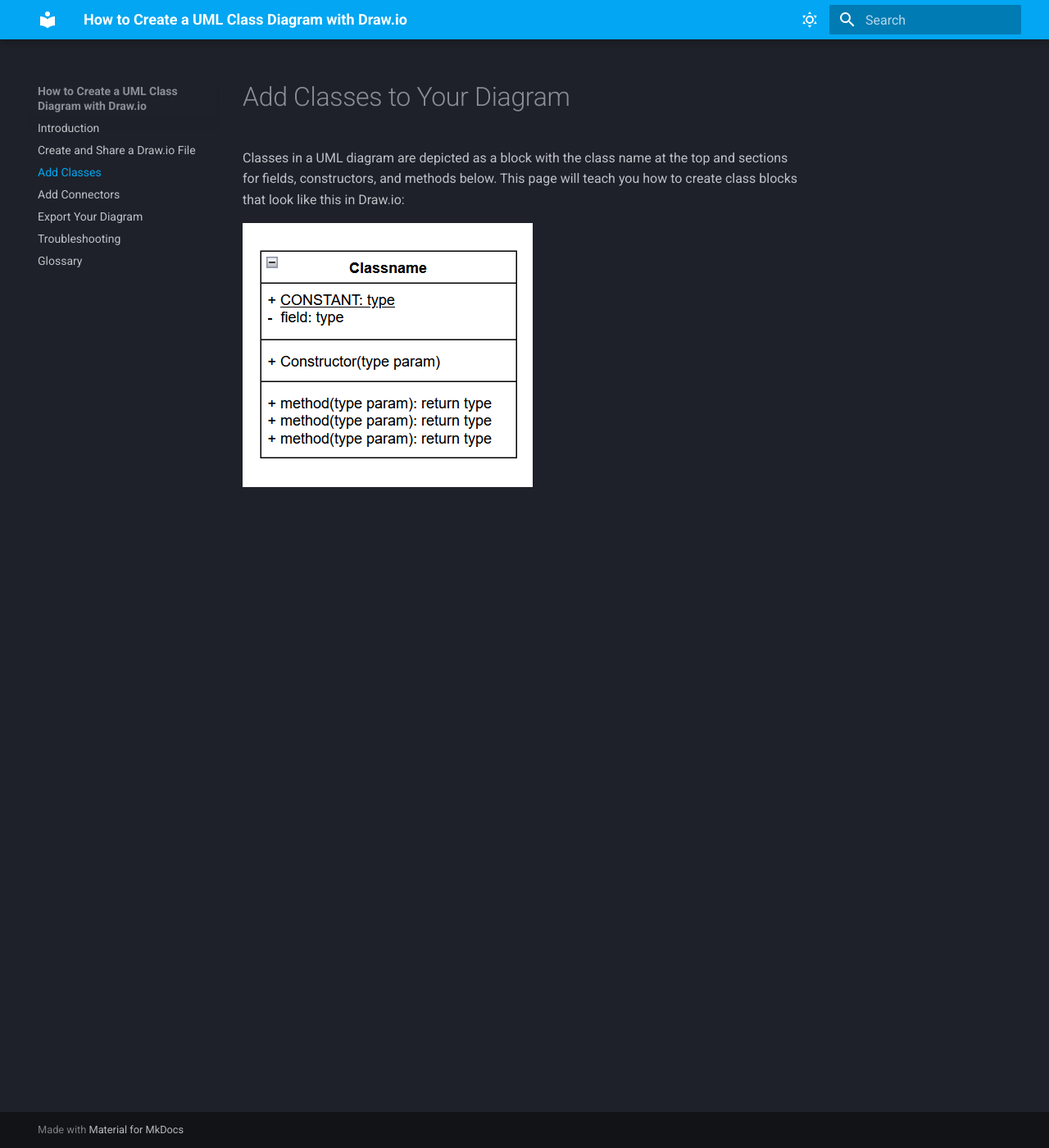
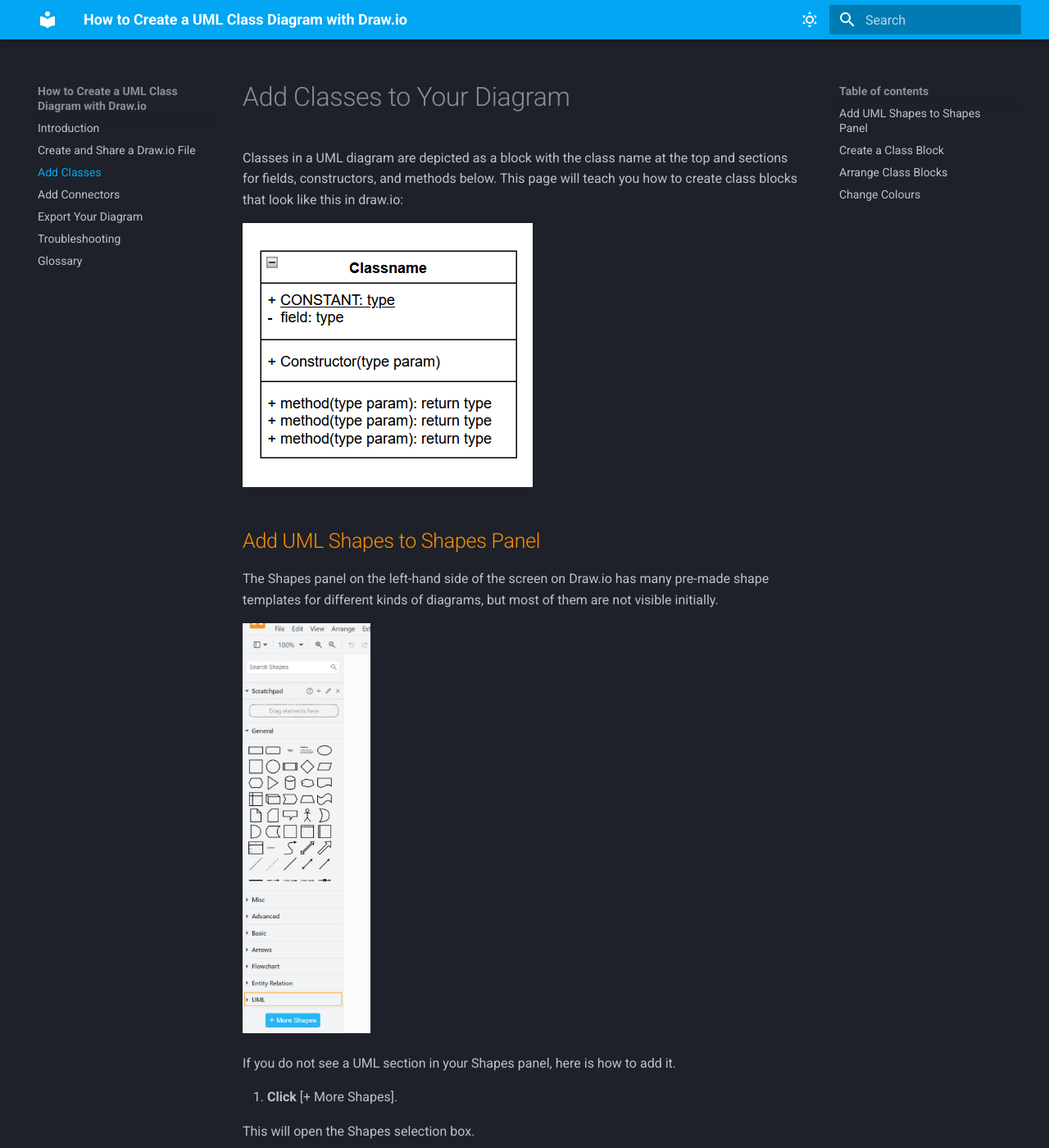
Before and after one commit to kai-st/comm2216-docs-project, an MkDocs documentation site: the page built from docs/blocks.md, in a window 1280 px wide and 1400 px high. Shown: the whole window at 82% size. Built offline with MkDocs 1.6.1 and Material for MkDocs 9.7.7, drawn with Linux system fonts in a browser that asks for light colours; some of the changed text lies outside the part shown.

Commit message:
Write add UML shapes section

```diff
--- a/docs/blocks.md
+++ b/docs/blocks.md
@@ -1,5 +1,49 @@
 # Add Classes to Your Diagram
 
-Classes in a UML diagram are depicted as a block with the class name at the top and sections for fields, constructors, and methods below. This page will teach you how to create class blocks that look like this in Draw.io:
+Classes in a UML diagram are depicted as a block with the class name at the top and sections for fields, constructors, and methods below. This page will teach you how to create class blocks that look like this in draw.io:
 
 ![UML class block example](./assets/class_eg.png "Class Block")
+
+## Add UML Shapes to Shapes Panel
+
+The Shapes panel on the left-hand side of the screen on Draw.io has many pre-made shape templates for different kinds of diagrams, but most of them are not visible initially.
+
+![draw.io Shapes panel with UML section highlighted](./assets/shapes_panel.png "Shapes panel with UML section")
+
+If you do not see a UML section in your Shapes panel, here is how to add it.
+
+1. **Click** [+ More Shapes].
+
+   This will open the Shapes selection box.
+
+   ![Shapes selection box](./assets/shapes_model.png "Shapes selection box")
+
+2. **Click** the "UML" shape set in the left-hand side of the Shapes selection box to preview the shape set.
+
+![UML shape set preview](./assets/UML_shapes.png "UML shape set preview")
+
+3. **Select** the checkbox beside "UML" to add the set to your shapes.
+
+![UML checkbox](./assets/UML_check.png "UML checkbox")
+
+4. **Select** the "Labels" checkbox to add name labels for each shape in the shape panel.
+
+![Shapes selection bottom bar](./assets/shapes_model_accept.png "Shapes selection bottom bar")
+
+!!! note
+
+    **Select** the "Remember This Setting" checkbox as well to have your selected shape set already visible the next time you visit draw.io with this browser.
+
+5. **Click** [Apply].
+
+   You should now see the UML shape set in the Shapes panel.
+
+6. **Click** the UML heading to expand the shape set.
+
+![UML shape set expanded in Shapes panel](./assets/UML_in_Shapes_open.png "UML shape set expanded in Shapes panel")
+
+## Create a Class Block
+
+## Arrange Class Blocks
+
+## Change Colours
--- a/docs/stylesheets/extra.css
+++ b/docs/stylesheets/extra.css
@@ -1,9 +1,14 @@
 h2 {
-    color: var(--md-accent-fg-color);
+  color: var(--md-accent-fg-color);
 }
 .example {
-    display: block;
-    padding: 8px;
-    border-left: 5px solid grey;
-    border-radius: 5px;
+  display: block;
+  padding: 8px;
+  border-left: 5px solid grey;
+  border-radius: 5px;
 }
+
+img {
+  max-height: 500px;
+  max-width: 600px;
+}
```
Also changed, not shown: docs/assets/UML_check.png (added), docs/assets/UML_in_Shapes_open.png (added), docs/assets/UML_shapes.png (added), docs/assets/shapes_model.png (added), docs/assets/shapes_model_accept.png (added), docs/assets/shapes_panel.png (added).
